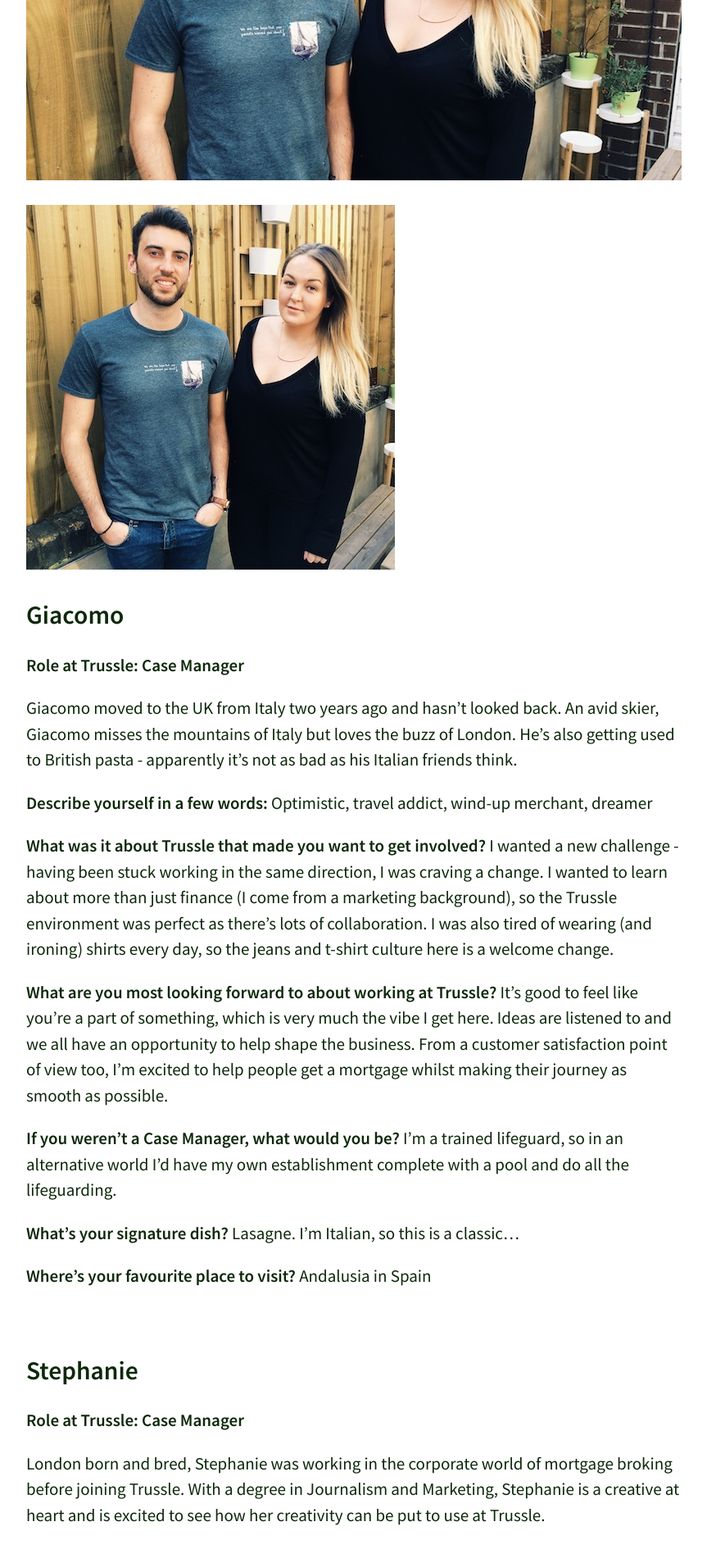
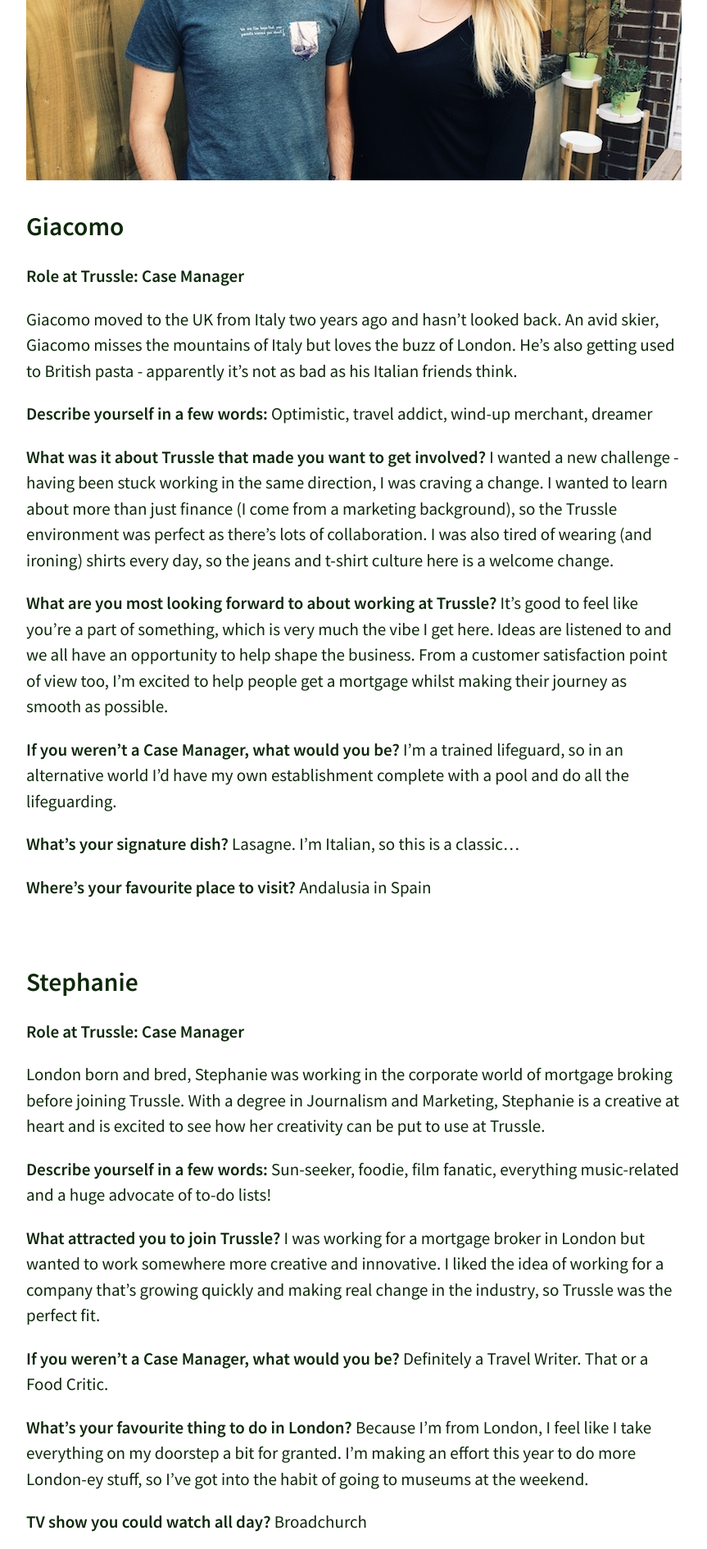
Before and after one commit to olitrussle/blog, a Jekyll site: the page built from _posts/2017-04-04-meet-the-team-giacomo-stephanie.md, in a window 1280 px wide. Shown: the part 891-2781 px from the top of the page at 82% size, without its empty margins (208-1071 px from the left). Built offline with Jekyll 4.4.1, drawn with Linux system fonts in a browser that asks for light colours; comment, search, counter and statistics services are not loaded.

Commit message:
Updated 2017-04-04-meet-the-team-giacomo-stephanie.md

```diff
--- a/_posts/2017-04-04-meet-the-team-giacomo-stephanie.md
+++ b/_posts/2017-04-04-meet-the-team-giacomo-stephanie.md
@@ -12,8 +12,6 @@ date: '2017-04-04 T00:00:00.000Z'
 This week, we welcomed two new faces to the team - Giacomo and Stephanie. Both have joined Trussle as Case Managers, and we asked them a few questions to get to know them better...
 
 ![Giacomo and Stephanie]({{site.baseurl}}/images/posts_images/Giacomo and Stephanie blog.jpg)
-
-![giacomo and stephanie thumbnail]({{site.baseurl}}/images/posts_images/G&Sthumbnail.jpg)
 
 ## Giacomo
 **Role at Trussle: Case Manager**
```
